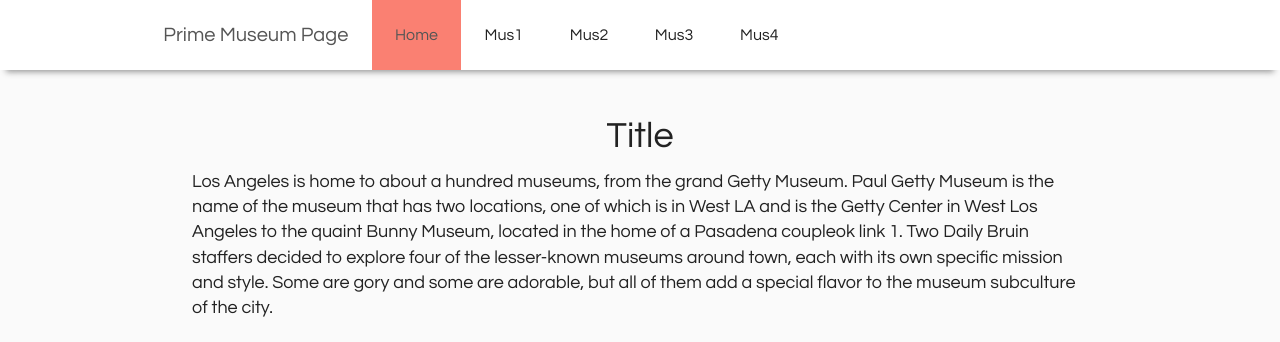
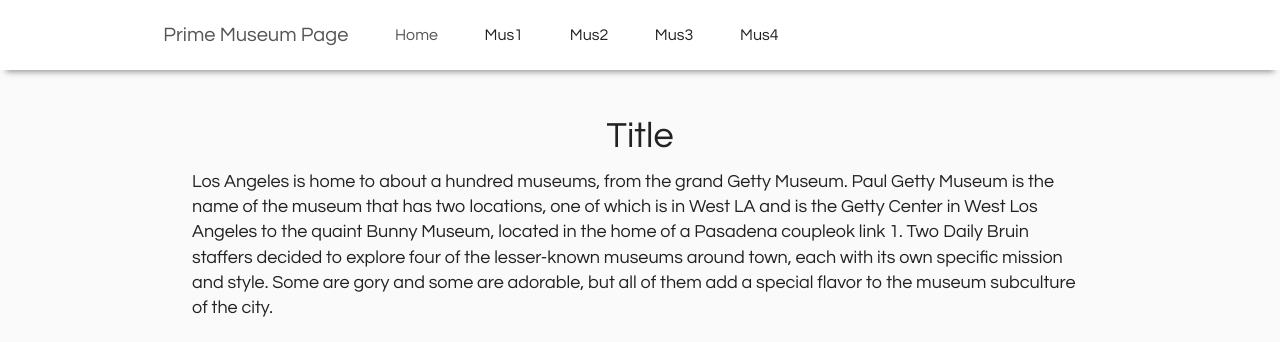
Before and after one commit to dailybruin/prime-museums, a website: page index.html in a window 1280 px wide. Shown: the top 342 px of the page. Drawn offline with Linux system fonts and the light colour scheme; some packages are replaced by stand-ins of ours.

Commit message:
Changed navbar to more plain colors. Can customize later based on site.

```diff
--- a/scss/_settings.scss
+++ b/scss/_settings.scss
@@ -1420,15 +1420,15 @@ $include-html-global-classes: $include-html-classes;
  $topbar-link-color: $charcoal;
  $topbar-link-color-hover: $charcoal;
  $topbar-link-color-active: $charcoal;
- $topbar-link-color-active-hover: $charcoal ;
+ $topbar-link-color-active-hover: $charcoal;
  $topbar-link-weight: $font-weight-normal;
  $topbar-link-font-size: rem-calc(13);
  //$topbar-link-hover-lightness: -10%; // Darken by 10%
  $topbar-link-bg: $topbar-bg;
- $topbar-link-bg-hover: scale-color($primary-color, $lightness: -3%);
- $topbar-link-bg-color-hover: $charcoal;
- $topbar-link-bg-active: $primary-color;
- $topbar-link-bg-active-hover: scale-color($primary-color, $lightness: -3%);
+ $topbar-link-bg-hover: $snow;
+ $topbar-link-bg-color-hover: $snow;
+ $topbar-link-bg-active: $white;
+ $topbar-link-bg-active-hover: $snow;
  $topbar-link-font-family: $body-font-family;
  $topbar-link-text-transform: none;
  $topbar-link-padding: ($topbar-height / 3);
```
Also changed, not shown: stylesheets/app.css.
